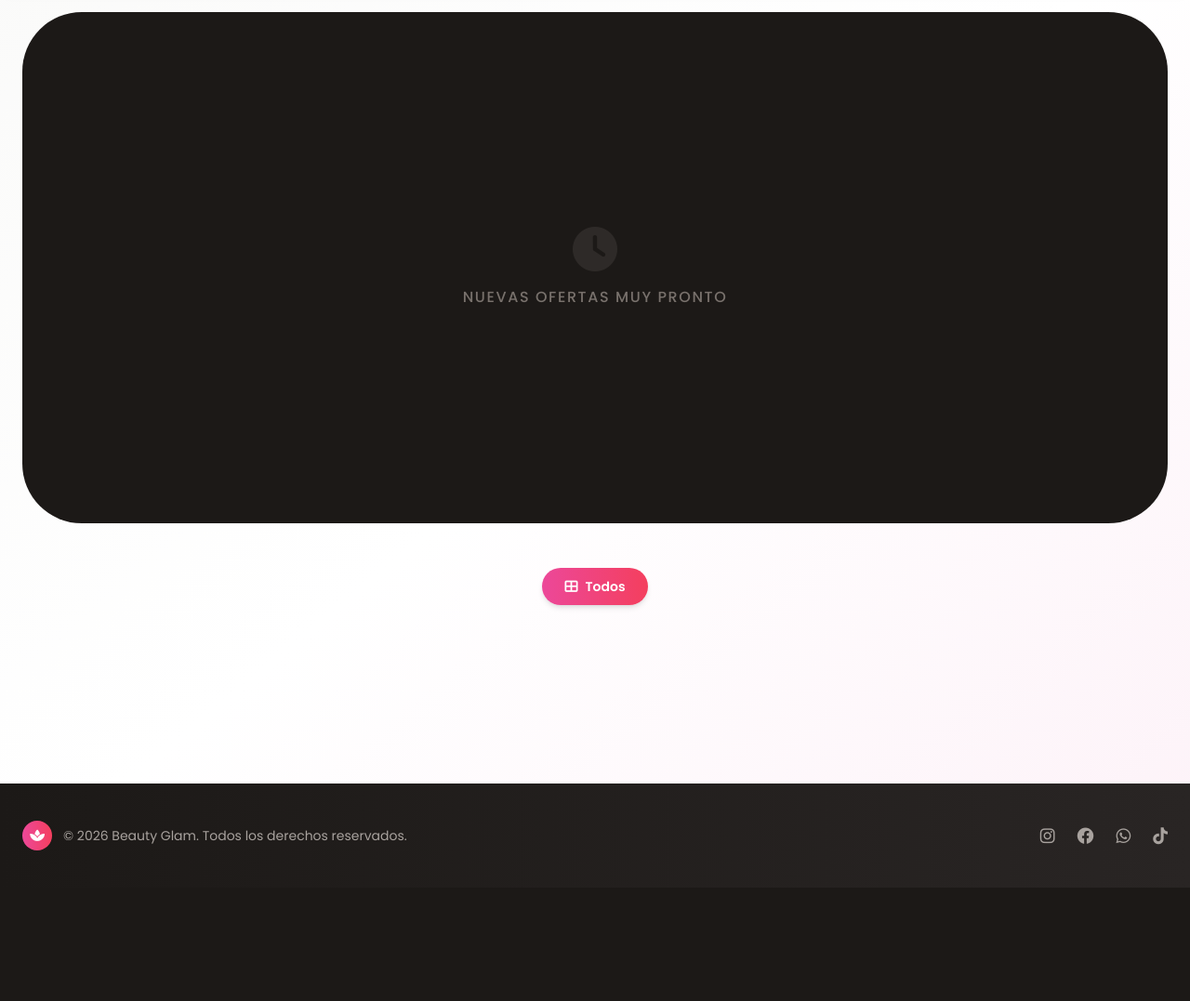
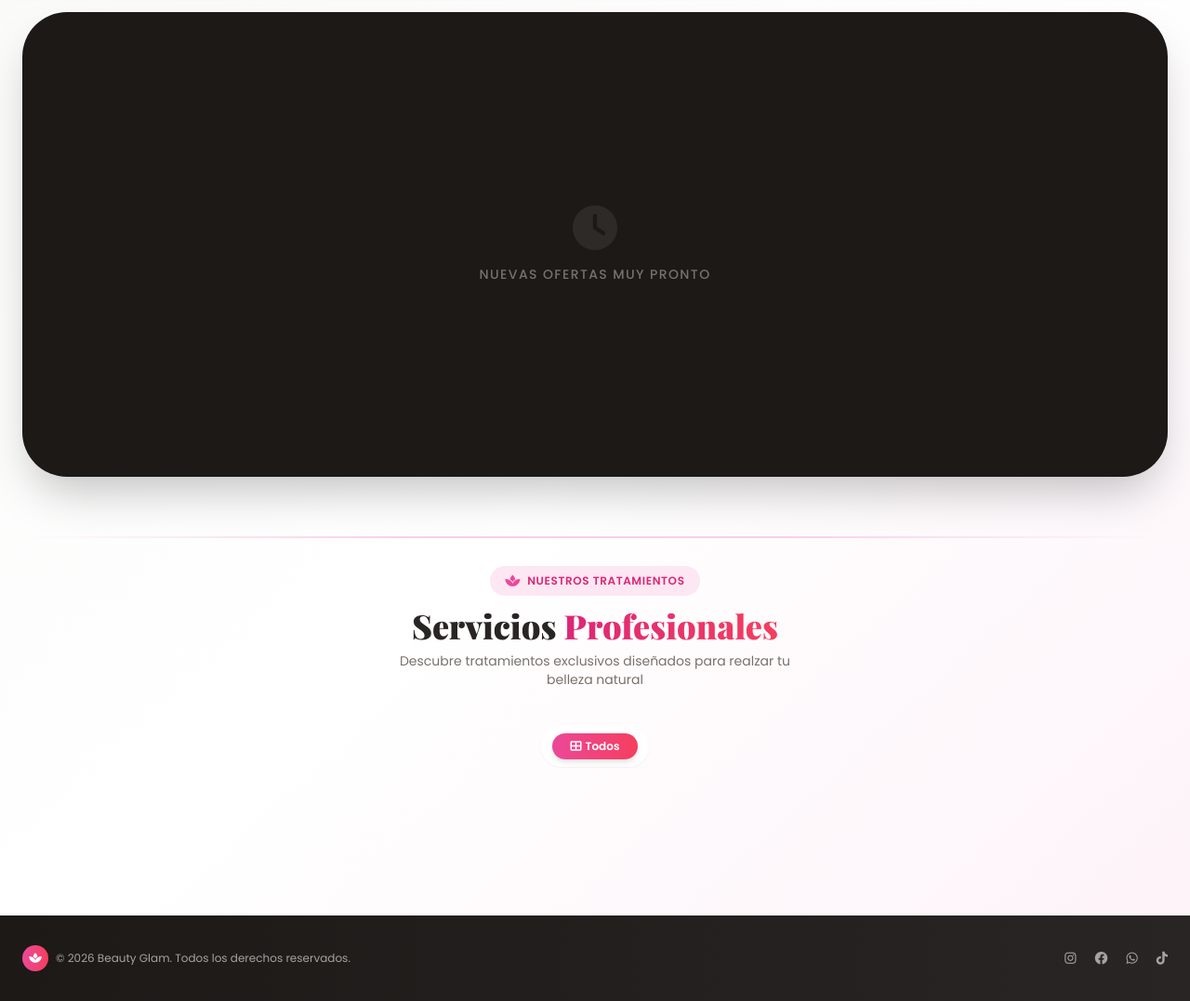
Before and after one commit to IDGS-804-23002351/IDGS_804_BEAUTY_GLAM, a Flask app: page /bienvenida in a window 1280 px wide. Shown: the part 99-1176 px from the top of the page at 93% size. Before the commit the page ends 1054 px from the top, so only its background shows below. Run offline with Flask 3, Linux system fonts and the light colour scheme; data that the repository does not hold is empty; parts of the project's set-up code (start-up, migrations or seed data) failed here and were passed over; some libraries are stand-ins or nearby versions.

Commit message:
cambios de mejora

```diff
--- a/templates/inicio.html
+++ b/templates/inicio.html
@@ -33,13 +33,6 @@
             opacity: 0;
         }
 
-        .service-card:nth-child(1) { animation-delay: 0.1s; }
-        .service-card:nth-child(2) { animation-delay: 0.2s; }
-        .service-card:nth-child(3) { animation-delay: 0.3s; }
-        .service-card:nth-child(4) { animation-delay: 0.4s; }
-        .service-card:nth-child(5) { animation-delay: 0.5s; }
-        .service-card:nth-child(6) { animation-delay: 0.6s; }
-
         .service-card:hover {
             transform: translateY(-8px) scale(1.02);
             box-shadow: 0 20px 40px rgba(0, 0, 0, 0.15);
@@ -74,23 +67,31 @@
             z-index: 1;
         }
 
-        @keyframes float {
-            0%, 100% { transform: translateY(0px); }
-            50% { transform: translateY(-10px); }
+        .price-tag {
+            background: linear-gradient(135deg, #db2777 0%, #ec4899 100%);
         }
 
-        .hero-icon {
-            animation: float 3s ease-in-out infinite;
+        /* Estilo del carrusel */
+        .carousel-container {
+            perspective: 1000px;
         }
 
-        .price-tag {
-            background: linear-gradient(135deg, #db2777 0%, #ec4899 100%);
+        #carousel {
+            will-change: transform;
+        }
+
+        /* Separador elegante */
+        .section-divider {
+            background: linear-gradient(90deg, transparent, #fbcfe8, #fbcfe8, transparent);
+            height: 2px;
+            width: 100%;
+            margin: 40px 0 30px;
         }
     </style>
 </head>
 <body class="bg-gradient-to-br from-stone-50 via-white to-pink-50">
 
-    <!-- Header mejorado -->
+    <!-- Header -->
     <header class="bg-white/95 backdrop-blur-md fixed top-0 w-full z-50 shadow-lg">
         <div class="max-w-7xl mx-auto px-6 h-20 flex justify-between items-center">
             <div class="flex items-center gap-3">
@@ -110,9 +111,11 @@
 
     <main class="max-w-7xl mx-auto px-6 pt-28 pb-20">
 
-        <!-- Carrusel de promociones (original) -->
-        <section class="relative group">
-            <div class="overflow-hidden rounded-[2.5rem] md:rounded-[4rem] shadow-3xl bg-stone-900 h-[400px] md:h-[550px]">
+        <!-- Hero con Carrusel Integrado -->
+        <div class="mb-16">
+            <!-- Carrusel de promociones -->
+            <div class="relative group">
+                <div class="overflow-hidden rounded-[2rem] md:rounded-[3rem] shadow-2xl bg-stone-900 h-[380px] md:h-[500px]">
                     {% if promociones %}
                     <div id="carousel" class="flex transition-transform duration-1000 ease-[cubic-bezier(0.23,1,0.32,1)] h-full">
                         {% for promo in promociones %}
@@ -122,27 +125,26 @@
                                 class="absolute inset-0 w-full h-full object-cover" alt="{{ promo.nombre }}">
                             {% else %}
                             <div class="absolute inset-0 bg-gradient-to-br from-pink-500 to-rose-600 flex items-center justify-center">
-                            <i class="fas fa-sparkles text-white text-9xl opacity-20"></i>
+                                <i class="fas fa-sparkles text-white text-8xl opacity-20"></i>
                             </div>
                             {% endif %}
-                        <div class="absolute inset-0 bg-gradient-to-t from-black/80 via-black/20 to-transparent z-10">
-                        </div>
+                            <div class="absolute inset-0 bg-gradient-to-t from-black/80 via-black/30 to-transparent z-10"></div>
 
-                        <div class="relative z-20 h-full flex flex-col justify-end p-10 md:p-20 space-y-6">
+                            <div class="relative z-20 h-full flex flex-col justify-end p-8 md:p-16 space-y-5">
                                 <div class="space-y-2">
-                                <span class="bg-white/20 backdrop-blur-md text-white text-xs font-bold px-4 py-1 rounded-full uppercase tracking-widest border border-white/30">
+                                    <span class="bg-white/20 backdrop-blur-md text-white text-xs font-bold px-3 py-1 rounded-full uppercase tracking-widest border border-white/30 inline-block">
                                         Promoción Exclusiva
                                     </span>
-                                <h2 class="text-5xl md:text-8xl font-black text-white tracking-tighter">{{ promo.nombre }}</h2>
-                                <p class="text-stone-200 max-w-2xl text-lg md:text-xl font-light">{{ promo.descripcion }}</p>
+                                    <h3 class="text-3xl md:text-6xl font-black text-white tracking-tighter">{{ promo.nombre }}</h3>
+                                    <p class="text-stone-200 max-w-2xl text-base md:text-lg font-light line-clamp-2">{{ promo.descripcion }}</p>
                                 </div>
-                            <div class="flex items-center gap-6">
-                                <div class="bg-pink-500 text-white px-6 py-2 rounded-2xl">
-                                    <span class="text-sm block font-medium opacity-80 uppercase">Descuento</span>
-                                    <span class="text-4xl font-black">-{{ "{:,.0f}".format(promo.valor_descuento or 0) }}%</span>
+                                <div class="flex items-center gap-4 flex-wrap">
+                                    <div class="bg-pink-500 text-white px-5 py-1.5 rounded-xl">
+                                        <span class="text-xs block font-medium opacity-80 uppercase">Descuento</span>
+                                        <span class="text-3xl font-black">-{{ "{:,.0f}".format(promo.valor_descuento or 0) }}%</span>
                                     </div>
                                     <a href="{{ url_for('acceso.login') }}"
-                                    class="bg-white text-stone-900 px-10 py-4 rounded-2xl font-black hover:bg-pink-500 hover:text-white transition-all transform hover:scale-105 shadow-xl">
+                                        class="bg-white text-stone-900 px-8 py-2.5 rounded-xl font-bold hover:bg-pink-500 hover:text-white transition-all transform hover:scale-105 shadow-lg text-sm">
                                         APLICAR AHORA
                                     </a>
                                 </div>
@@ -151,91 +153,92 @@
                         {% endfor %}
                     </div>
 
-                <div class="absolute bottom-10 right-10 z-30 flex gap-3">
+                    <div class="absolute bottom-5 right-5 z-30 flex gap-2">
                         <button onclick="prevSlide()"
-                        class="bg-white/10 hover:bg-white/30 border border-white/20 w-14 h-14 rounded-full text-white backdrop-blur-md transition-all flex items-center justify-center">
-                        <i class="fas fa-arrow-left"></i>
+                            class="bg-black/30 hover:bg-black/50 backdrop-blur-sm w-10 h-10 rounded-full text-white transition-all flex items-center justify-center">
+                            <i class="fas fa-chevron-left text-sm"></i>
                         </button>
                         <button onclick="nextSlide()"
-                        class="bg-white/10 hover:bg-white/30 border border-white/20 w-14 h-14 rounded-full text-white backdrop-blur-md transition-all flex items-center justify-center">
-                        <i class="fas fa-arrow-right"></i>
+                            class="bg-black/30 hover:bg-black/50 backdrop-blur-sm w-10 h-10 rounded-full text-white transition-all flex items-center justify-center">
+                            <i class="fas fa-chevron-right text-sm"></i>
                         </button>
                     </div>
                     {% else %}
                     <div class="h-full flex flex-col items-center justify-center text-stone-500 space-y-4">
                         <i class="fas fa-clock text-5xl opacity-20"></i>
-                    <p class="font-medium tracking-widest uppercase">Nuevas ofertas muy pronto</p>
+                        <p class="font-medium tracking-widest uppercase text-sm">Nuevas ofertas muy pronto</p>
                     </div>
                     {% endif %}
                 </div>
-        </section><br><br>
+            </div>
+        </div>
 
-        <!-- Filtro rápido por categoría - más atractivo -->
-        <div class="flex flex-wrap justify-center gap-3 mb-12">
-            <button onclick="filterCards('all')" class="filter-btn active px-6 py-2.5 rounded-full text-sm font-semibold bg-gradient-to-r from-pink-500 to-rose-500 text-white shadow-md hover:shadow-lg transition-all duration-300 transform hover:scale-105">
-                <span><i class="fas fa-th-large mr-2"></i>Todos</span>
+        <!-- Separador decorativo -->
+        <div class="section-divider"></div>
+
+        <!-- Sección Servicios Profesionales -->
+        <div>
+            <div class="text-center mb-10">
+                <div class="inline-flex items-center gap-2 bg-pink-100 px-4 py-1.5 rounded-full mb-3">
+                    <i class="fas fa-spa text-pink-500 text-sm"></i>
+                    <span class="text-pink-600 font-semibold text-xs uppercase tracking-wider">Nuestros Tratamientos</span>
+                </div>
+                <h2 class="text-3xl md:text-4xl font-black text-stone-800">
+                    Servicios <span class="text-transparent bg-clip-text bg-gradient-to-r from-pink-600 to-rose-500">Profesionales</span>
+                </h2>
+                <p class="text-stone-500 text-sm mt-2 max-w-md mx-auto">Descubre tratamientos exclusivos diseñados para realzar tu belleza natural</p>
+            </div>
+
+            <!-- Filtro rápido por categoría -->
+            <div class="flex flex-wrap justify-center gap-2 mb-8 sticky top-20 z-20 py-2 bg-white/80 backdrop-blur-sm rounded-full mx-auto w-fit px-3 shadow-sm">
+                <button onclick="filterCards('all')" class="filter-btn active px-5 py-1.5 rounded-full text-xs font-semibold bg-gradient-to-r from-pink-500 to-rose-500 text-white shadow-md transition-all duration-300">
+                    <span><i class="fas fa-th-large mr-1"></i>Todos</span>
                 </button>
                 {% for nombre_categoria in servicios_por_categoria.keys() %}
-            <button onclick="filterCards('{{ nombre_categoria|replace(' ', '_') }}')" class="filter-btn px-6 py-2.5 rounded-full text-sm font-semibold bg-white text-stone-600 hover:bg-gradient-to-r hover:from-pink-500 hover:to-rose-500 hover:text-white shadow-sm hover:shadow-md transition-all duration-300">
-                <span><i class="fas fa-tag mr-2"></i>{{ nombre_categoria }}</span>
+                <button onclick="filterCards('{{ nombre_categoria|replace(' ', '_') }}')" class="filter-btn px-5 py-1.5 rounded-full text-xs font-semibold bg-white text-stone-600 hover:bg-gradient-to-r hover:from-pink-500 hover:to-rose-500 hover:text-white shadow-sm transition-all duration-300">
+                    <span><i class="fas fa-tag mr-1"></i>{{ nombre_categoria }}</span>
                 </button>
                 {% endfor %}
             </div>
 
             <!-- Grid de servicios mejorado -->
-        <div class="grid grid-cols-2 md:grid-cols-3 lg:grid-cols-4 xl:grid-cols-5 gap-6">
+            <div class="grid grid-cols-2 md:grid-cols-3 lg:grid-cols-4 xl:grid-cols-5 gap-5">
                 {% for nombre_categoria, lista_servicios in servicios_por_categoria.items() %}
                     {% for s in lista_servicios %}
                     <div class="service-card group bg-white rounded-2xl overflow-hidden shadow-md hover:shadow-xl transition-all duration-300 border border-stone-100 hover:border-pink-200" data-categoria="{{ nombre_categoria|replace(' ', '_') }}">
-                    <!-- Imagen con overlay mejorado -->
-                    <div class="relative h-40 overflow-hidden">
+                        <!-- Imagen -->
+                        <div class="relative h-36 overflow-hidden">
                             {% if s.foto %}
                             <img src="{{ url_for('static', filename=s.foto) }}" class="w-full h-full object-cover group-hover:scale-110 transition-transform duration-500">
                             {% else %}
                             <div class="w-full h-full bg-gradient-to-br from-pink-100 to-rose-100 flex items-center justify-center group-hover:scale-110 transition-transform duration-500">
-                            <i class="fas fa-spa text-4xl text-pink-300 group-hover:text-pink-400 transition-colors"></i>
+                                <i class="fas fa-spa text-3xl text-pink-300 group-hover:text-pink-400 transition-colors"></i>
                             </div>
                             {% endif %}
 
-                        <!-- Badge de categoría en la imagen -->
-                        <div class="absolute top-3 left-3 bg-black/50 backdrop-blur-sm rounded-full px-2 py-0.5">
-                            <span class="text-white text-[10px] font-medium"><i class="fas fa-tag mr-1"></i>{{ nombre_categoria|truncate(12) }}</span>
-                        </div>
-
-                        <!-- Precio destacado -->
-                        <div class="absolute bottom-3 right-3 price-tag rounded-xl px-3 py-1.5 shadow-lg transform translate-y-2 group-hover:translate-y-0 transition-transform duration-300">
-                            <span class="text-white font-black text-sm">${{ "{:,.0f}".format(s.precio) }}</span>
+                            <!-- Precio -->
+                            <div class="absolute bottom-2 right-2 price-tag rounded-lg px-2 py-0.5 shadow-md">
+                                <span class="text-white font-black text-xs">${{ "{:,.0f}".format(s.precio) }}</span>
                             </div>
                         </div>
 
-                    <!-- Contenido mejorado -->
-                    <div class="p-4">
-                        <h3 class="font-bold text-stone-800 text-base mb-1 line-clamp-2 group-hover:text-pink-600 transition-colors">
+                        <!-- Contenido -->
+                        <div class="p-3">
+                            <h3 class="font-bold text-stone-800 text-sm mb-0.5 line-clamp-1 group-hover:text-pink-600 transition-colors">
                                 {{ s.nombre_servicio }}
                             </h3>
 
-                        <!-- Duración con ícono -->
-                        <div class="flex items-center justify-between mt-3">
-                            <div class="flex items-center gap-1.5 text-stone-400 text-xs">
+                            <!-- Duración -->
+                            <div class="flex items-center gap-1.5 text-stone-400 text-[10px]">
                                 <i class="far fa-clock"></i>
                                 <span>{{ s.duracion_minutos or 45 }} min</span>
                             </div>
 
-                            <!-- Rating simulado -->
-                            <div class="flex items-center gap-0.5">
-                                <i class="fas fa-star text-yellow-400 text-[10px]"></i>
-                                <i class="fas fa-star text-yellow-400 text-[10px]"></i>
-                                <i class="fas fa-star text-yellow-400 text-[10px]"></i>
-                                <i class="fas fa-star text-yellow-400 text-[10px]"></i>
-                                <i class="fas fa-star-half-alt text-yellow-400 text-[10px]"></i>
-                            </div>
-                        </div>
-
-                        <!-- Botón de acción -->
-                        <a href="{{ url_for('acceso.login') }}" class="mt-4 flex items-center justify-center gap-2 w-full py-2.5 bg-gradient-to-r from-stone-800 to-stone-700 text-white rounded-xl text-sm font-semibold hover:from-pink-500 hover:to-rose-500 transition-all duration-300 group-hover:shadow-lg">
-                            <i class="fas fa-calendar-check text-xs"></i>
+                            <!-- Botón Reservar -->
+                            <a href="{{ url_for('acceso.login') }}" class="mt-3 flex items-center justify-center gap-1 w-full py-1.5 bg-gradient-to-r from-stone-800 to-stone-700 text-white rounded-lg text-xs font-semibold hover:from-pink-500 hover:to-rose-500 transition-all duration-300">
+                                <i class="fas fa-calendar-check text-[10px]"></i>
                                 <span>Reservar</span>
-                            <i class="fas fa-arrow-right text-xs opacity-0 group-hover:opacity-100 transition-all duration-300 transform -translate-x-2 group-hover:translate-x-0"></i>
+                                <i class="fas fa-arrow-right text-[9px] opacity-0 group-hover:opacity-100 transition-all duration-300 transform -translate-x-1 group-hover:translate-x-0"></i>
                             </a>
                         </div>
                     </div>
@@ -244,38 +247,40 @@
             </div>
 
             <!-- Mensaje sin resultados -->
-        <div id="no-results" class="hidden text-center py-20">
-            <div class="w-24 h-24 bg-gradient-to-br from-pink-100 to-rose-100 rounded-full flex items-center justify-center mx-auto mb-4">
-                <i class="fas fa-search text-pink-400 text-3xl"></i>
+            <div id="no-results" class="hidden text-center py-16">
+                <div class="w-16 h-16 bg-gradient-to-br from-pink-100 to-rose-100 rounded-full flex items-center justify-center mx-auto mb-3">
+                    <i class="fas fa-search text-pink-400 text-2xl"></i>
                 </div>
-            <p class="text-stone-500 text-lg">No encontramos servicios en esta categoría</p>
-            <button onclick="filterCards('all')" class="mt-4 text-pink-500 hover:text-pink-600 font-semibold inline-flex items-center gap-1">
-                Ver todos los servicios <i class="fas fa-arrow-right"></i>
+                <p class="text-stone-500 text-sm">No encontramos servicios en esta categoría</p>
+                <button onclick="filterCards('all')" class="mt-3 text-pink-500 hover:text-pink-600 font-semibold text-sm inline-flex items-center gap-1">
+                    Ver todos los servicios <i class="fas fa-arrow-right text-xs"></i>
                 </button>
+            </div>
         </div>
     </main>
 
-    <!-- Footer mejorado -->
-    <footer class="bg-gradient-to-r from-stone-900 to-stone-800 py-10 mt-16">
+    <!-- Footer -->
+    <footer class="bg-gradient-to-r from-stone-900 to-stone-800 py-8 mt-12">
         <div class="max-w-7xl mx-auto px-6">
             <div class="flex flex-col md:flex-row justify-between items-center gap-4">
-                <div class="flex items-center gap-3">
-                    <div class="w-8 h-8 bg-gradient-to-r from-pink-500 to-rose-500 rounded-full flex items-center justify-center">
-                        <i class="fas fa-spa text-white text-sm"></i>
+                <div class="flex items-center gap-2">
+                    <div class="w-7 h-7 bg-gradient-to-r from-pink-500 to-rose-500 rounded-full flex items-center justify-center">
+                        <i class="fas fa-spa text-white text-xs"></i>
                     </div>
-                    <p class="text-stone-400 text-sm">© 2026 Beauty Glam. Todos los derechos reservados.</p>
+                    <p class="text-stone-400 text-xs">© 2026 Beauty Glam. Todos los derechos reservados.</p>
                 </div>
-                <div class="flex gap-6">
-                    <a href="#" class="text-stone-400 hover:text-pink-400 transition-colors"><i class="fab fa-instagram text-lg"></i></a>
-                    <a href="#" class="text-stone-400 hover:text-pink-400 transition-colors"><i class="fab fa-facebook text-lg"></i></a>
-                    <a href="#" class="text-stone-400 hover:text-pink-400 transition-colors"><i class="fab fa-whatsapp text-lg"></i></a>
-                    <a href="#" class="text-stone-400 hover:text-pink-400 transition-colors"><i class="fab fa-tiktok text-lg"></i></a>
+                <div class="flex gap-5">
+                    <a href="#" class="text-stone-400 hover:text-pink-400 transition-colors"><i class="fab fa-instagram text-sm"></i></a>
+                    <a href="#" class="text-stone-400 hover:text-pink-400 transition-colors"><i class="fab fa-facebook text-sm"></i></a>
+                    <a href="#" class="text-stone-400 hover:text-pink-400 transition-colors"><i class="fab fa-whatsapp text-sm"></i></a>
+                    <a href="#" class="text-stone-400 hover:text-pink-400 transition-colors"><i class="fab fa-tiktok text-sm"></i></a>
                 </div>
             </div>
         </div>
     </footer>
 
     <script>
+        // Carrusel
         let currentSlide = 0;
         const slides = document.querySelectorAll('#carousel > div');
         const totalSlides = slides.length;
@@ -297,18 +302,18 @@
         if (totalSlides > 1) {
             setInterval(nextSlide, 6000);
         }
+
+        // Filtro de categorías
         function filterCards(categoria) {
             const cards = document.querySelectorAll('.service-card');
             const btns = document.querySelectorAll('.filter-btn');
             const noResults = document.getElementById('no-results');
             let visibleCount = 0;
 
-            // Actualizar botones
             btns.forEach(btn => {
                 btn.classList.remove('bg-gradient-to-r', 'from-pink-500', 'to-rose-500', 'text-white', 'shadow-md');
                 btn.classList.add('bg-white', 'text-stone-600');
 
-                const btnText = btn.innerText.replace('Todos', 'all').replace(/[^a-zA-Z_]/g, '');
                 if ((categoria === 'all' && btn.innerText.trim() === 'Todos') ||
                     (btn.innerText.replace(/ /g, '_') === categoria)) {
                     btn.classList.add('bg-gradient-to-r', 'from-pink-500', 'to-rose-500', 'text-white', 'shadow-md');
@@ -316,7 +321,6 @@
                 }
             });
 
-            // Filtrar cards
             cards.forEach(card => {
                 if (categoria === 'all' || card.dataset.categoria === categoria) {
                     card.style.display = '';
@@ -326,10 +330,8 @@
                 }
             });
 
-            // Actualizar contador
             document.getElementById('result-count').textContent = visibleCount;
 
-            // Mostrar/ocultar mensaje sin resultados
             if (visibleCount === 0) {
                 noResults.classList.remove('hidden');
             } else {
@@ -337,7 +339,7 @@
             }
         }
 
-        // Animación de entrada para las cards
+        // Animación escalonada de cards
         document.addEventListener('DOMContentLoaded', () => {
             const cards = document.querySelectorAll('.service-card');
             cards.forEach((card, index) => {
```
Lines whose indentation alone changed are shown as unchanged.
